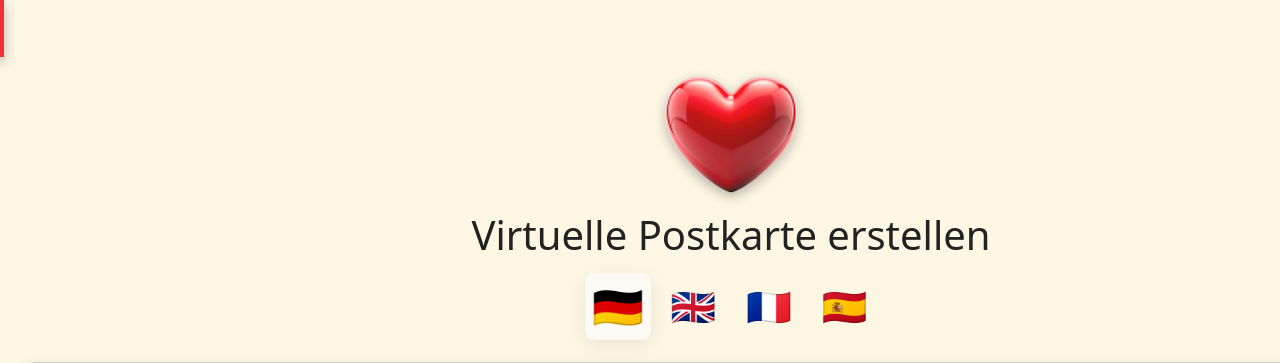
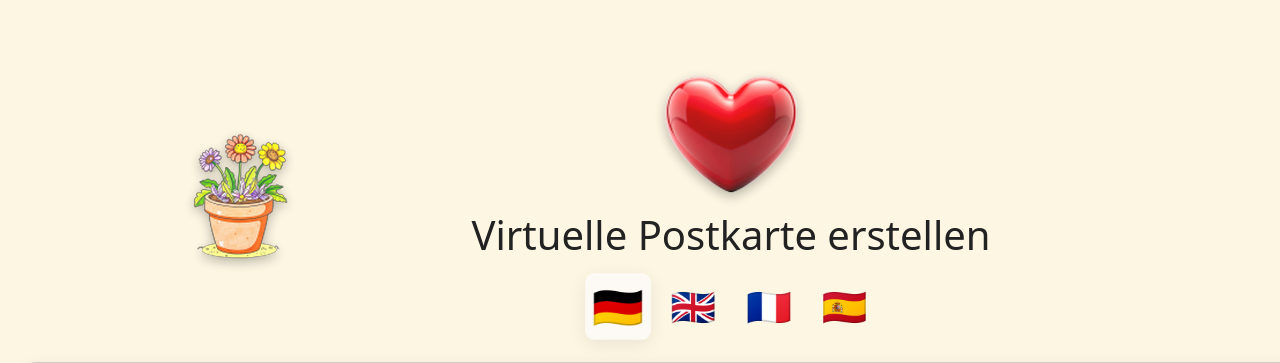
Before and after one commit to juro-ub/virtual-postcard-maker, a PHP site: page / in a window 1280 px wide; the page is wider, and only the part inside the window is pictured. Shown: the top 363 px of that part. Run offline with PHP 8.4, Linux system fonts and the light colour scheme.

Commit message:
Add top left icon

```diff
--- a/css/main.css
+++ b/css/main.css
@@ -233,7 +233,7 @@ footer {
 
 /* Eckpositionen */
 .icon-topleft {
-    top: -40px;
+    top: 60px;
     left: -60px;
 }
 
@@ -257,3 +257,9 @@ footer {
     height: 151px;
     position: relative;
 }
+
+.icon-flower {
+    width: 150px;
+    height: 150px;
+    position: relative;
+}
--- a/index.php
+++ b/index.php
@@ -40,7 +40,7 @@ include './init.php';
         <img src="assets/icons/moon.png" class="icon-png icon-left" alt="Links">
 
           <!-- Icons in den Ecken -->
-        <img src="assets/icons/flower.png" class="icon-png icon-topleft" alt="Ecke oben links">
+        <img src="assets/icons/flower.png" class="icon-png icon-topleft icon-flower" alt="Ecke oben links">
         <img src="assets/icons/butterfly.png" class="icon-png icon-topright" alt="Ecke oben rechts">
         <img src="assets/icons/leaf.png" class="icon-png icon-bottomleft" alt="Ecke unten links">
         <img src="assets/icons/shell.png" class="icon-png icon-bottomright" alt="Ecke unten rechts">
```
Also changed, not shown: assets/icons/flower.png.
